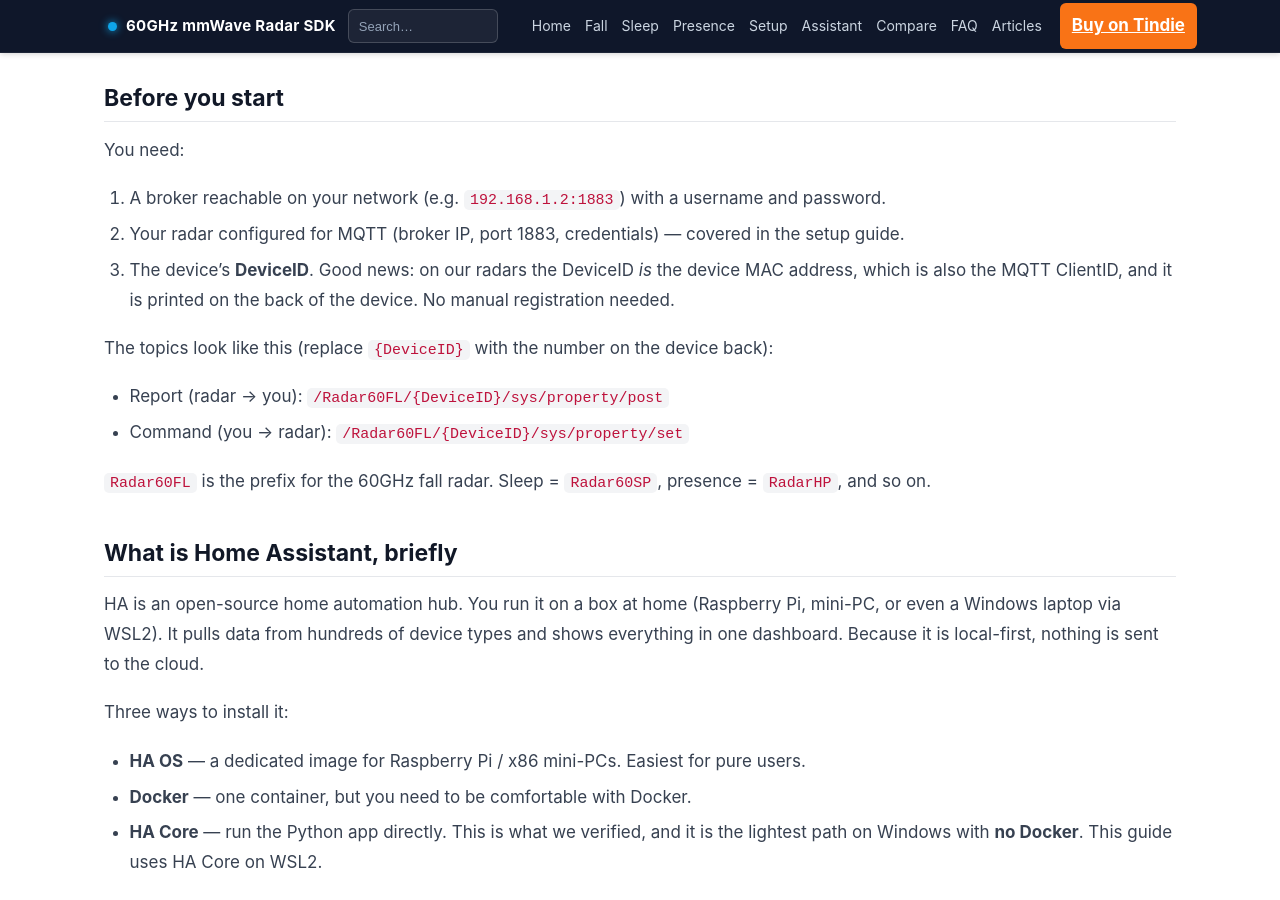
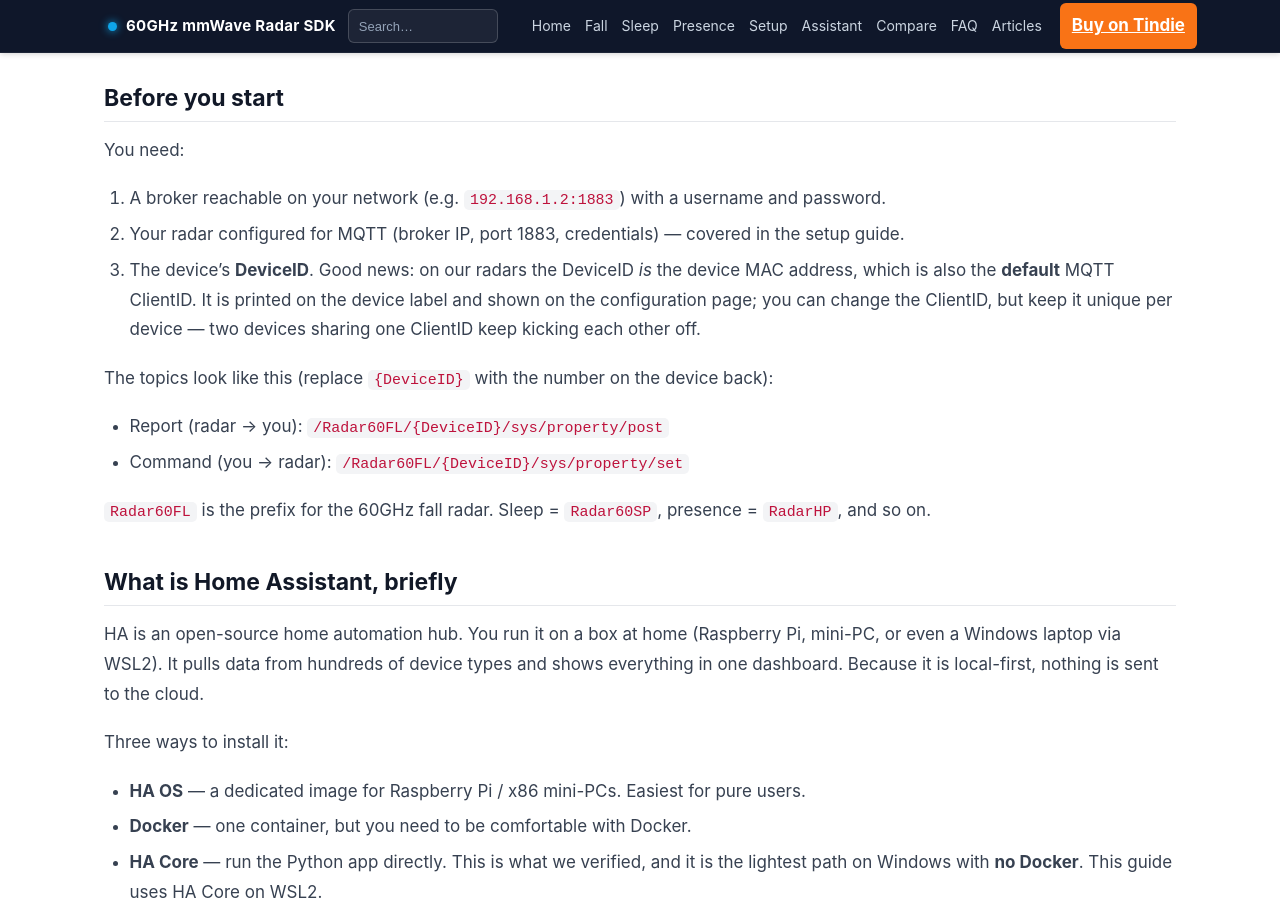
Before and after one commit to 249263431/60GHz-Radar-SDK, a Jekyll site: the page built from docs/_posts/2026-10-18-home-assistant-radar-integration.md, in a window 1280 px wide and 900 px high, scrolled down 750 px. Built offline with Jekyll 4.4.1, drawn with Linux system fonts in a browser that asks for light colours; a script that is not in the unit is left out.

Commit message:
Fix: ClientID is user-editable and defaults to the MAC (was stated as fixed); align DeviceID/MAC/ClientID wording across the four Home Assistant guides

```diff
--- a/docs/_posts/2026-10-18-home-assistant-radar-integration.md
+++ b/docs/_posts/2026-10-18-home-assistant-radar-integration.md
@@ -32,7 +32,7 @@ You need:
 
 1. A broker reachable on your network (e.g. `192.168.1.2:1883`) with a username and password.
 2. Your radar configured for MQTT (broker IP, port 1883, credentials) — covered in the setup guide.
-3. The device's **DeviceID**. Good news: on our radars the DeviceID *is* the device MAC address, which is also the MQTT ClientID, and it is printed on the back of the device. No manual registration needed.
+3. The device's **DeviceID**. Good news: on our radars the DeviceID *is* the device MAC address, which is also the **default** MQTT ClientID. It is printed on the device label and shown on the configuration page; you can change the ClientID, but keep it unique per device — two devices sharing one ClientID keep kicking each other off.
 
 The topics look like this (replace `{DeviceID}` with the number on the device back):
 
```
Also changed, not shown: docs/_posts/2026-10-18-fall-radar-home-assistant.md (+1 -1 lines), docs/_posts/2026-10-18-presence-radar-home-assistant.md (+1 -1 lines), docs/_posts/2026-10-18-sleep-radar-home-assistant.md (+1 -1 lines).
